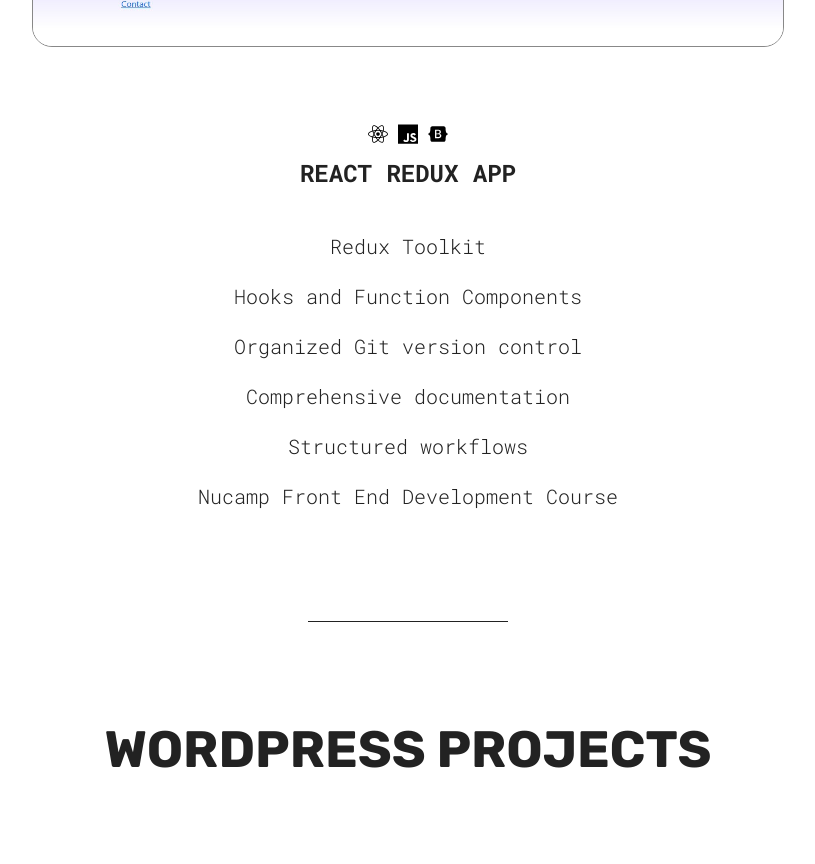
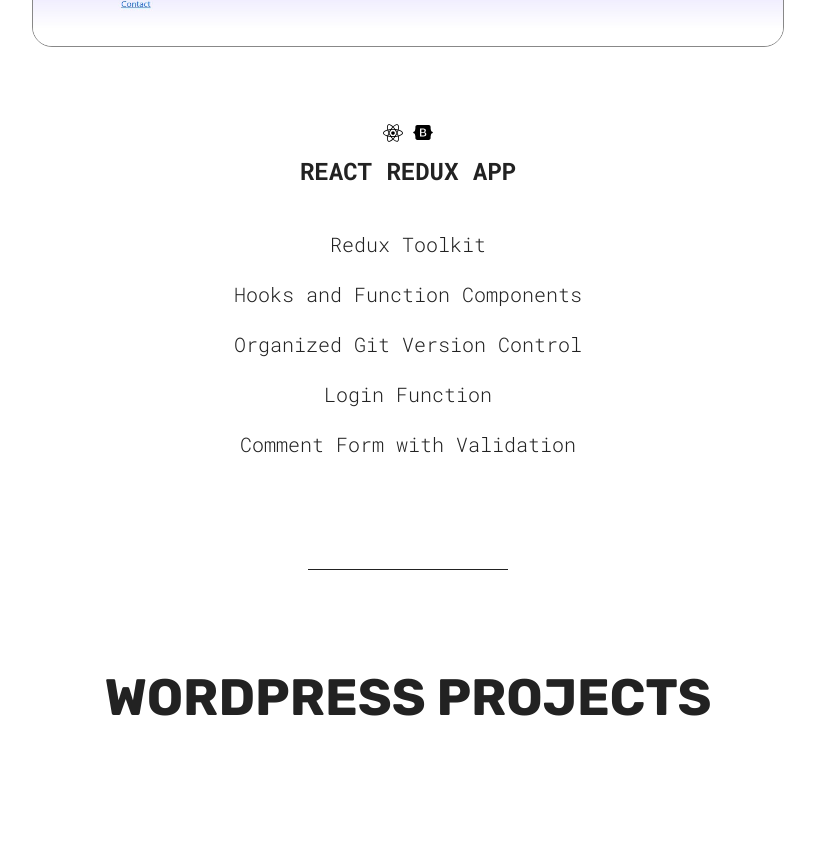
Before and after one commit to jgyb89/james-green-portfolio-site, a React (Vite) app: page / in a window 1280 px wide. Shown: the part 1540-2404 px from the top of the page, without its empty margins (232-1047 px from the left). Built offline with nearby package versions, Linux system fonts and the light colour scheme; a web font is replaced by a local one.

Commit message:
Update Projects.jsx

```diff
--- a/src/sections/Projects/Projects.jsx
+++ b/src/sections/Projects/Projects.jsx
@@ -30,17 +30,15 @@
                 <div>
                     <div className={styles.toolIcon}>
                         <img src={reactIcon} />
-                        <img src={jsIcon} />
                         <img src={bootstrap} />
                     </div>
                     <h2>React Redux App</h2>
                     <div className={styles.list}>
                         <p>Redux Toolkit</p>
                         <p>Hooks and Function Components</p>
-                        <p>Organized Git version control</p>
-                        <p>Comprehensive documentation</p>
-                        <p>Structured workflows</p>
-                        <p>Nucamp Front End Development Course</p>
+                        <p>Organized Git Version Control</p>
+                        <p>Login Function</p>
+                        <p>Comment Form with Validation</p>
                     </div>
                 </div>
                 <div className={styles.projectsReact}>
```
